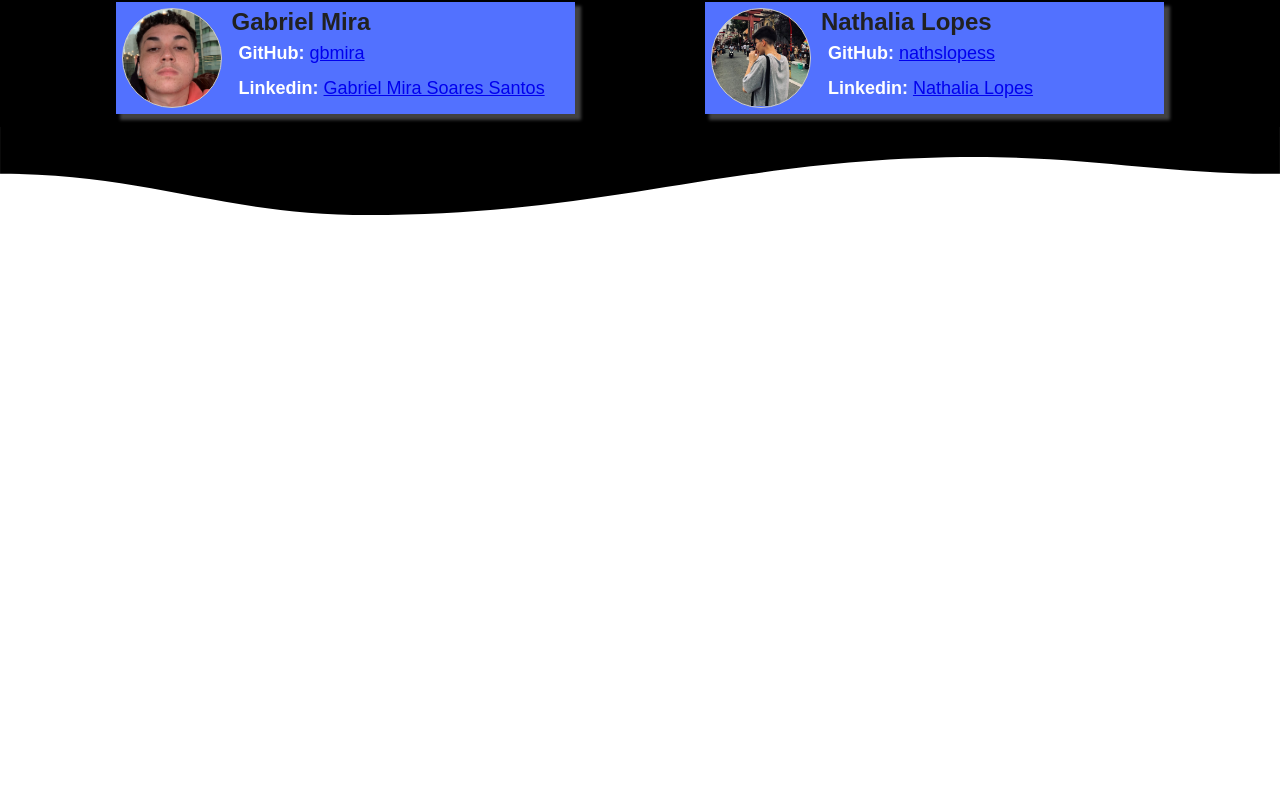
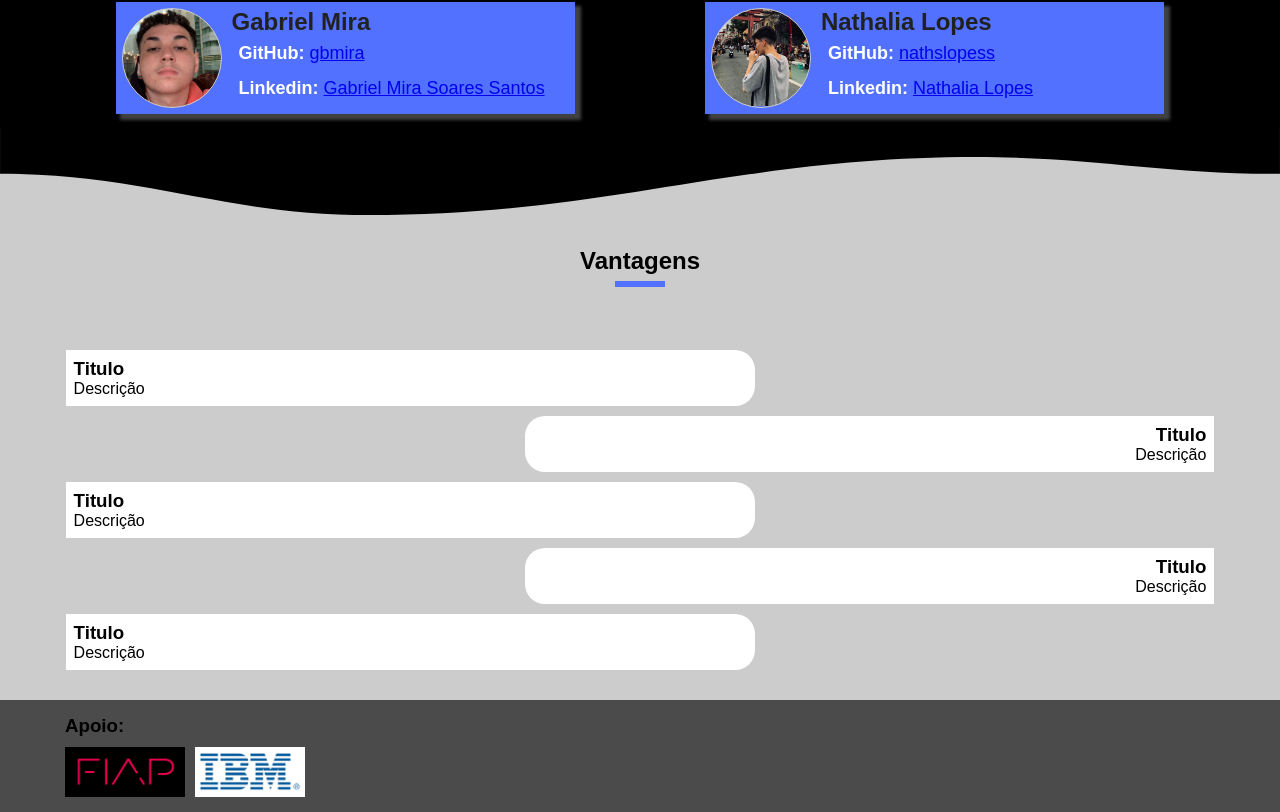
Before and after one commit to LevelUp-Challenge/web-project, a React (Create React App) app: page / in a window 1280 px wide. Shown: the part 1097-1909 px from the top of the page. Before the commit the page ends 1324 px from the top, so only its background shows below. Built offline with nearby package versions, Linux system fonts and the light colour scheme.

Commit message:
Fix a sessão de Vantagens e Footer

```diff
--- a/src/App.css
+++ b/src/App.css
@@ -8,7 +8,17 @@
 html,
 body {
     height: 100%;
-    /* background-color: black; */
+    background-color: #ccc;
+}
+
+body::-webkit-scrollbar {
+    background-color: black;
+    width: 10px;
+}
+body::-webkit-scrollbar-thumb {
+    background-color: gray;
+    border-radius: 20px;
+
 }
 
 :root {
--- a/src/App.js
+++ b/src/App.js
@@ -2,12 +2,16 @@ import React from 'react'
 import './App.css'
 import Header from './Components/Header/Header'
 import Sobre from './Components/Sobre/Sobre';
+import Vantagem from './Components/Vantagens/Vantagens';
+import Footer from './Components/Footer/Footer';
 
 function App() {
   return (
     <>
       <Header />
       <Sobre />
+      <Vantagem />
+      <Footer />
     </>
   );
 }
--- /dev/null
+++ b/src/Components/Footer/Footer.jsx
@@ -0,0 +1,24 @@
+import React from 'react'
+import Fiap from '../../img/fiap.png'
+import Ibm from '../../img/ibm.jpg'
+import '../../css/Footer.css'
+
+const Footer = ()=>{
+    return(
+        <>
+            <footer>
+                <div class="container">
+                    <div className="patrocinadores">
+                        <h3>Apoio: </h3>
+                        <div>
+                            <img src={Fiap} alt="" />
+                            <img src={Ibm} alt="" />
+                        </div>
+                    </div>
+                </div>
+            </footer>
+        </>
+    )
+};
+
+export default Footer;
--- a/src/Components/Sobre/Sobre.jsx
+++ b/src/Components/Sobre/Sobre.jsx
@@ -7,7 +7,7 @@ const Sobre = ()=>{
         <>
             <section className="sobre">
                 <div className="container">
-                    <div className="Sobre">
+                    <div className="text">
                         <h2 className="title">Sobre o projeto</h2>
                         <p>Gameficar a plataforma de modo que aproxime o Recrutador do Candidato encaminhando etapas de Soft skills e Hard skills, a fim de avaliar as habilidades tanto pessoal quanto profissional de cada pretendente de acordo com os requisitos exigidos pela vaga.</p>
                         <p>A ideia principal é criar um sistema de maneira que realize testes específicos por determinadas vagas segmentando-os em etapas/fases, na qual cada etapa terá seu respectivo tempo de conclusão para que o requerente consiga avançar. Caso o usuário não consiga resolver a etapa dentro do tempo estimado, o jogo terminará na respectiva fase e sua pontuação será mediante a fase em questão, tal como: usuário chegou até a fase 6, pontuação final = 6.</p>
--- /dev/null
+++ b/src/Components/Vantagens/Box.jsx
@@ -0,0 +1,24 @@
+import React from 'react'
+import '../../css/Box.css'
+
+const Box = (props)=>{
+
+    function lado(props) {
+        if (props.lado == 'left') {
+            return 'box left'
+        } else if (props.lado == 'right') {
+            return 'box right'
+        }
+    }
+
+    return(
+        <>
+            <div className={lado(props)}>
+                <h3>Titulo</h3>
+                <p>Descrição</p>
+            </div>
+        </>
+    )
+};
+
+export default Box;
--- /dev/null
+++ b/src/Components/Vantagens/Vantagens.jsx
@@ -0,0 +1,25 @@
+import React from 'react'
+import '../../css/Vantagens.css'
+import Box from './Box';
+
+const Vantagem = ()=>{
+    return(
+        <>
+            <section className="vantagens">
+                <div className="container">
+                    <h2 className="title">Vantagens</h2>
+                    <div className="boxs">
+                        <Box lado='left' />
+                        <Box lado='right' />
+                        <Box lado='left' />
+                        <Box lado='right' />
+                        <Box lado='left' />
+                        <div className="clear"></div>
+                    </div>
+                </div>
+            </section>
+        </>
+    )
+};
+
+export default Vantagem;
--- /dev/null
+++ b/src/css/Box.css
@@ -0,0 +1,16 @@
+div.box {
+    background-color: white;
+    padding: 8px;
+    margin-bottom: 10px;
+    width: 60%;
+}
+
+div.box.left {
+    float: left;
+    border-radius: 0 20px 20px 0;
+}
+div.box.right {
+    float: right;
+    border-radius: 20px 0 0 20px;
+    text-align: right;
+}
--- /dev/null
+++ b/src/css/Footer.css
@@ -0,0 +1,24 @@
+footer {
+    width: 100%;
+    background-color: rgb(75, 75, 75);
+    padding: 15px;
+}
+
+footer>.container {
+    display: flex;
+    justify-content: space-between;
+    align-items: center;
+}
+
+footer .patrocinadores h3 {
+    margin-bottom: 10px;
+}
+
+footer .patrocinadores>div {
+    display: flex;
+}
+
+footer .patrocinadores>div img {
+    height: 50px;
+    margin-right: 10px;
+}
--- /dev/null
+++ b/src/css/Vantagens.css
@@ -0,0 +1,6 @@
+section.vantagens {
+    margin-bottom: 20px;
+}
+div.clear {
+    clear: both;
+}
```
